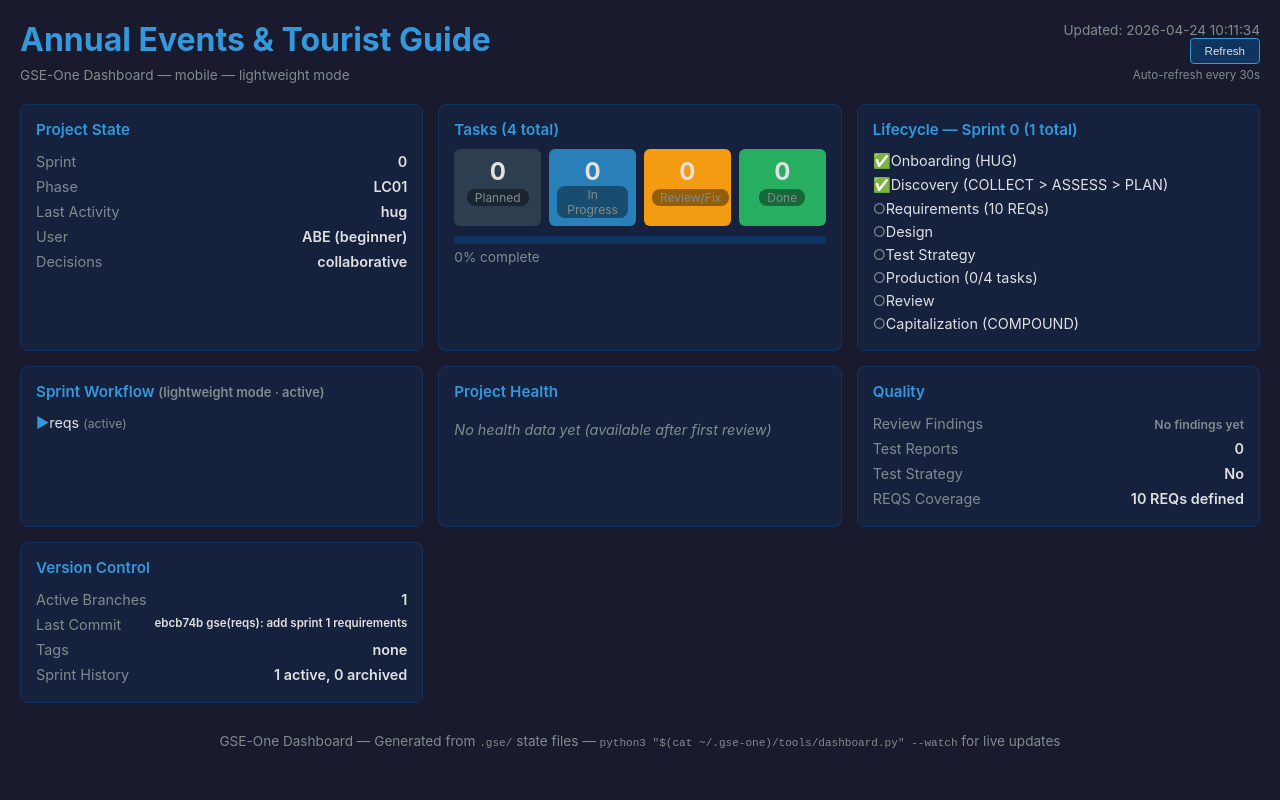
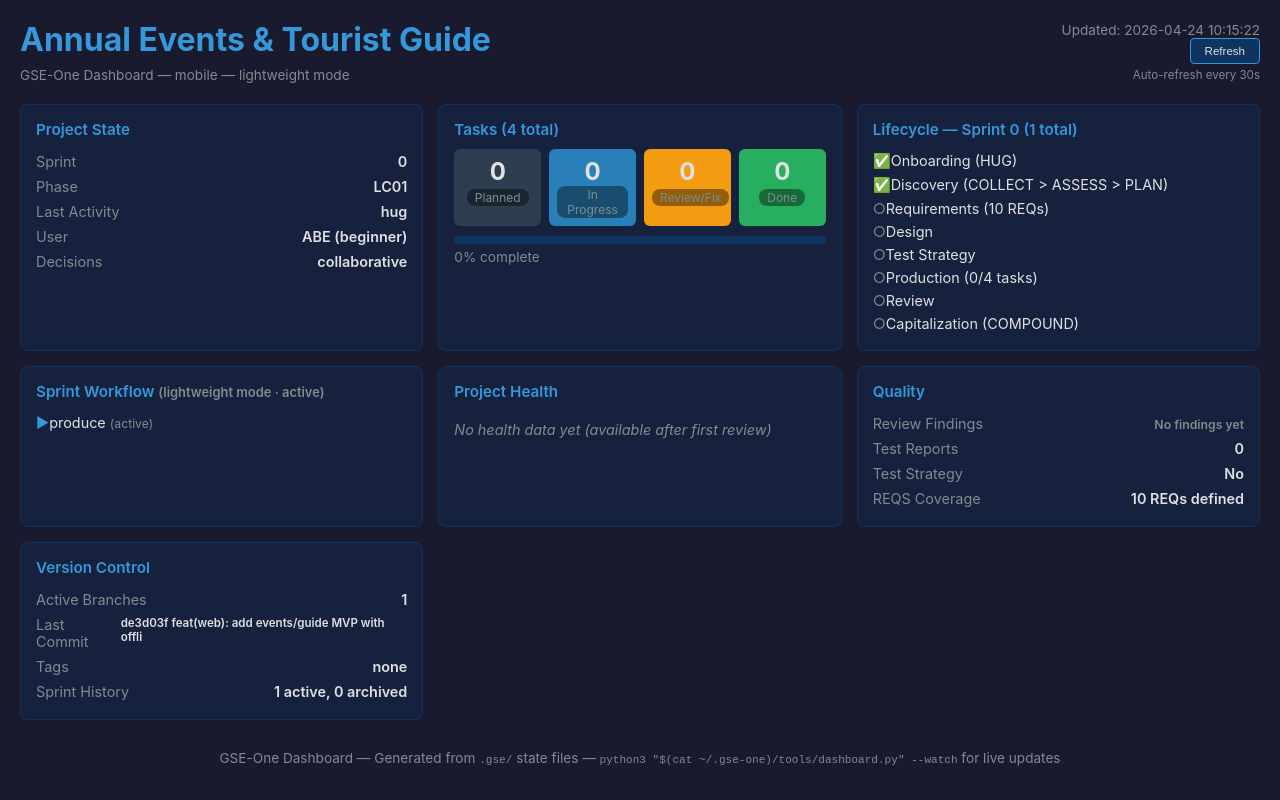
Before and after one commit to abet9226-lux/luxembourg-guide, a plain HTML site: page docs/dashboard.html in a window 1280 px wide. Drawn offline with nearby package versions, Linux system fonts and the light colour scheme.

Commit message:
docs: refresh dashboard
Made-with: Cursor

```diff
--- a/docs/dashboard.html
+++ b/docs/dashboard.html
@@ -57,7 +57,7 @@
     <span class="muted">GSE-One Dashboard &mdash; mobile &mdash; lightweight mode</span>
   </div>
   <div class="header-right">
-    <div>Updated: 2026-04-24 10:11:34</div>
+    <div>Updated: 2026-04-24 10:15:22</div>
     <button class="refresh-btn" onclick="location.reload()">Refresh</button>
     <div class="muted" style="margin-top:4px">Auto-refresh every 30s</div>
   </div>
@@ -116,7 +116,7 @@
   <div class="card">
     <div class="card-title">Sprint Workflow <span class="muted">(lightweight mode · active)</span></div>
     <ul class="checklist">
-      <li class="active">reqs <span class="muted">(active)</span></li>
+      <li class="active">produce <span class="muted">(active)</span></li>
     </ul>
   </div>
 
@@ -140,7 +140,7 @@
   <div class="card">
     <div class="card-title">Version Control</div>
     <div class="metric"><span class="metric-label">Active Branches</span><span class="metric-value">1</span></div>
-    <div class="metric"><span class="metric-label">Last Commit</span><span class="metric-value" style="font-size:0.8em">ebcb74b gse(reqs): add sprint 1 requirements</span></div>
+    <div class="metric"><span class="metric-label">Last Commit</span><span class="metric-value" style="font-size:0.8em">de3d03f feat(web): add events/guide MVP with offli</span></div>
     <div class="metric"><span class="metric-label">Tags</span><span class="metric-value">none</span></div>
     <div class="metric"><span class="metric-label">Sprint History</span><span class="metric-value">1 active, 0 archived</span></div>
   </div>
```
